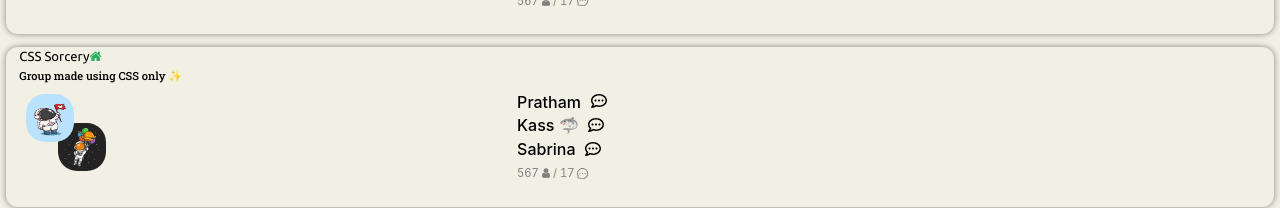
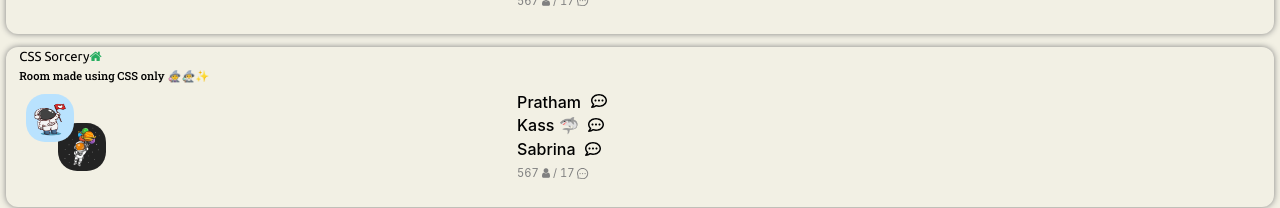
Before and after one commit to Dtech-Dbug/Clubhouse-Roomfeed-Page, a React (Create React App) app in the folder clubhouse-roomfeed/: page / in a window 1280 px wide. Shown: the part 254-462 px from the top of the page. Built offline with nearby package versions, Linux system fonts and the light colour scheme.

Commit message:
update 🚀: RoomFeed.js
- edited props

```diff
--- a/clubhouse-roomfeed/src/Components/RoomFeed.js
+++ b/clubhouse-roomfeed/src/Components/RoomFeed.js
@@ -24,7 +24,7 @@ const RoomFeed = ({ theme }) => {
 			/>
 			<RoomCards
 				heading="CSS Sorcery"
-				subHeading="Group made using CSS only ✨"
+				subHeading="Room made using CSS only 🧙‍♀️🧙‍♂️✨"
 				userAvatar1={userAvatar2}
 				userAvatar2={userAvatar4}
 				user1="Pratham"
```
